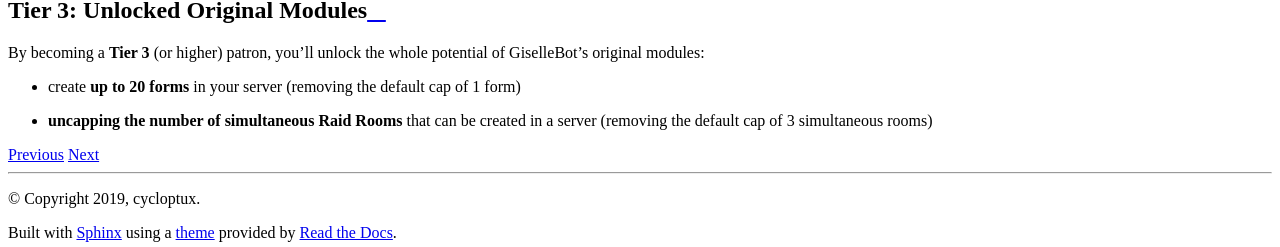
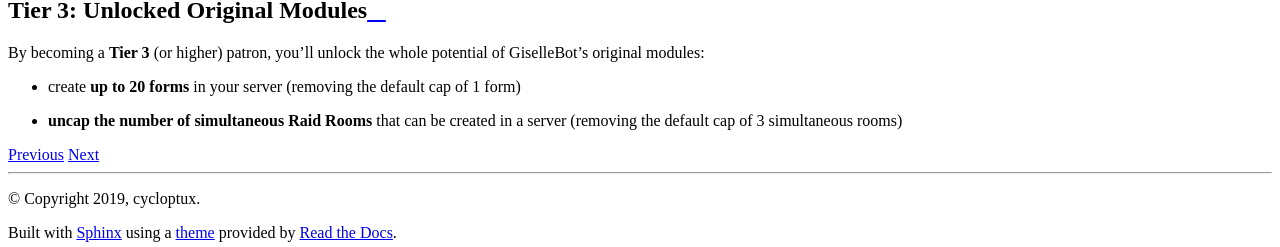
Before and after one commit to cycloptux/GiselleBot-Documentation, a Sphinx documentation site: the page built from docs/source/patreon-perks.rst, in a window 1280 px wide. Shown: the part 1860-2107 px from the top of the page. Built offline with Sphinx 7.4.7 and the Read the Docs theme 2.0.0, drawn with Linux system fonts in a browser that asks for light colours.

Commit message:
Fixed a word.

```diff
--- a/docs/source/patreon-perks.rst
+++ b/docs/source/patreon-perks.rst
@@ -51,4 +51,4 @@ Tier 3: Unlocked Original Modules
 By becoming a **Tier 3** (or higher) patron, you'll unlock the whole potential of |bot_name|'s original modules:
 
 * create **up to 20 forms** in your server (removing the default cap of 1 form)
-* **uncapping the number of simultaneous Raid Rooms** that can be created in a server (removing the default cap of 3 simultaneous rooms)
+* **uncap the number of simultaneous Raid Rooms** that can be created in a server (removing the default cap of 3 simultaneous rooms)
```
